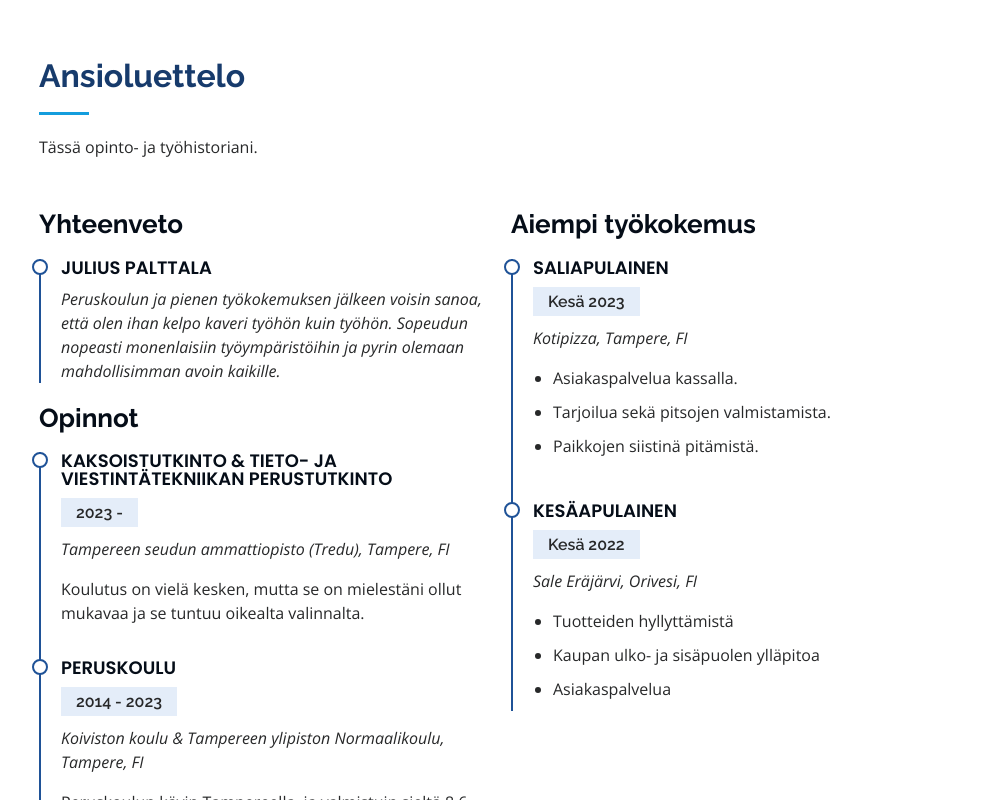
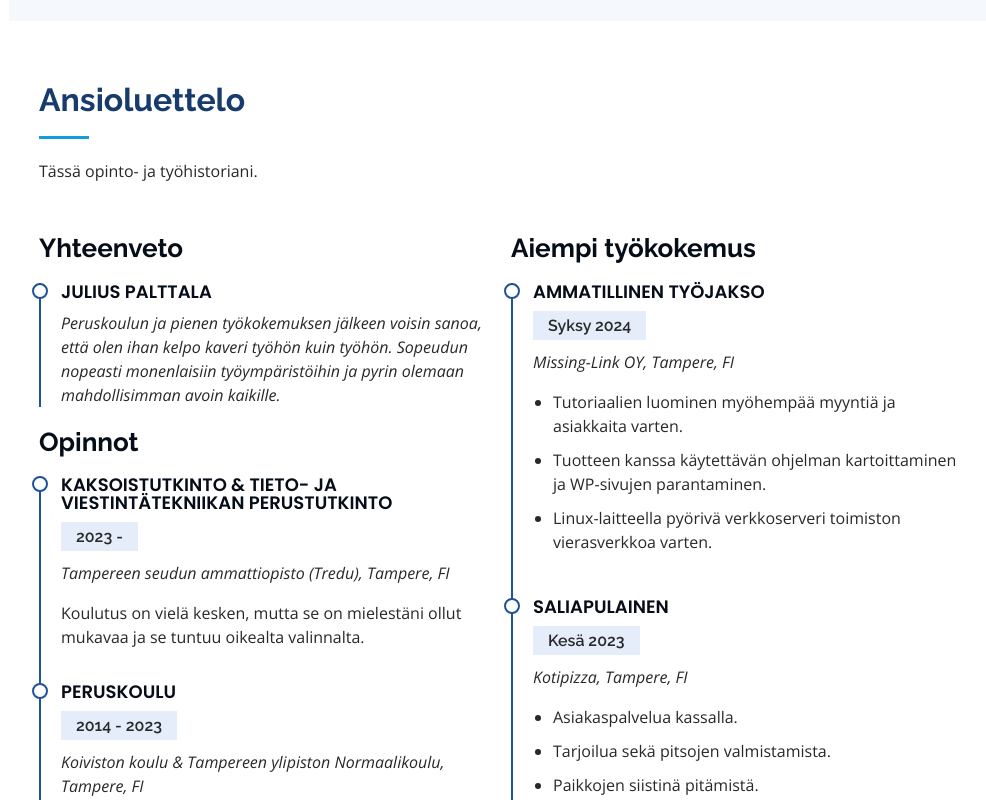
Before and after one commit to JA-P07/abtMe, a plain HTML site: page index.html in a window 1280 px wide. Shown: the part 1927-2727 px from the top of the page, without its empty margins (291-1277 px from the left). Drawn offline with nearby package versions, Linux system fonts and the light colour scheme.

Commit message:
päivitetty

```diff
--- a/index.html
+++ b/index.html
@@ -114,7 +114,7 @@
             </div>
             <p>
              Microsoftin ohjelmat ja käyttöjärjestelmät ovat minulle tuttuja, käytän eniten Visual Studio codea ja Wordia. Lenkkeilen lähes päivittäin koirani kanssa ja kesä on mielestäni paras vuodenaika, jos sillä on jotain väliä.
-             Viihdyn ihmisten seurassa ja kykenen tehokkaaseen tiimityöskentelyyn.
+             Viihdyn ihmisten seurassa ja kykenen tehokkaaseen tiimityöskentelyyn työympäristössä kuin työympäristössä.
             </p>
           </div>
         </div>
@@ -238,6 +238,16 @@
           </div>
           <div class="col-lg-6" data-aos="fade-up" data-aos-delay="100">
             <h3 class="resume-title">Aiempi työkokemus</h3>
+            <div class="resume-item">
+              <h4>Ammatillinen työjakso</h4>
+              <h5>Syksy 2024</h5>
+              <p><em>Missing-Link OY, Tampere, FI</em></p>
+              <ul>
+                <li>Tutoriaalien luominen myöhempää myyntiä ja asiakkaita varten.</li>
+                <li>Tuotteen kanssa käytettävän ohjelman kartoittaminen ja WP-sivujen parantaminen.</li>
+                <li>Linux-laitteella pyörivä verkkoserveri toimiston vierasverkkoa varten.</li>
+              </ul>
+            </div>
             <div class="resume-item">
               <h4>Saliapulainen</h4>
               <h5>Kesä 2023</h5>
```
